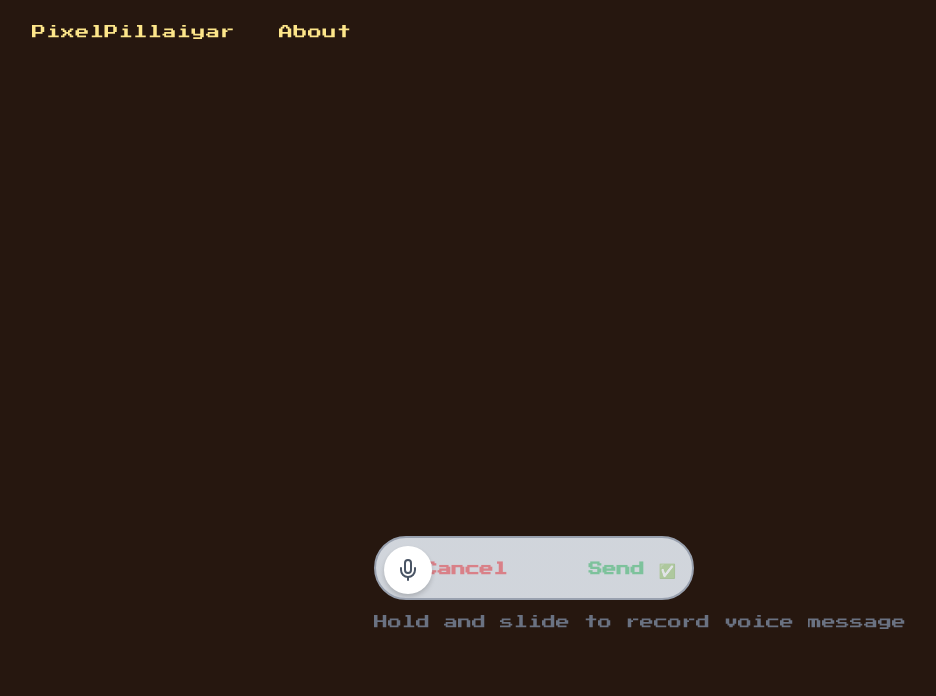
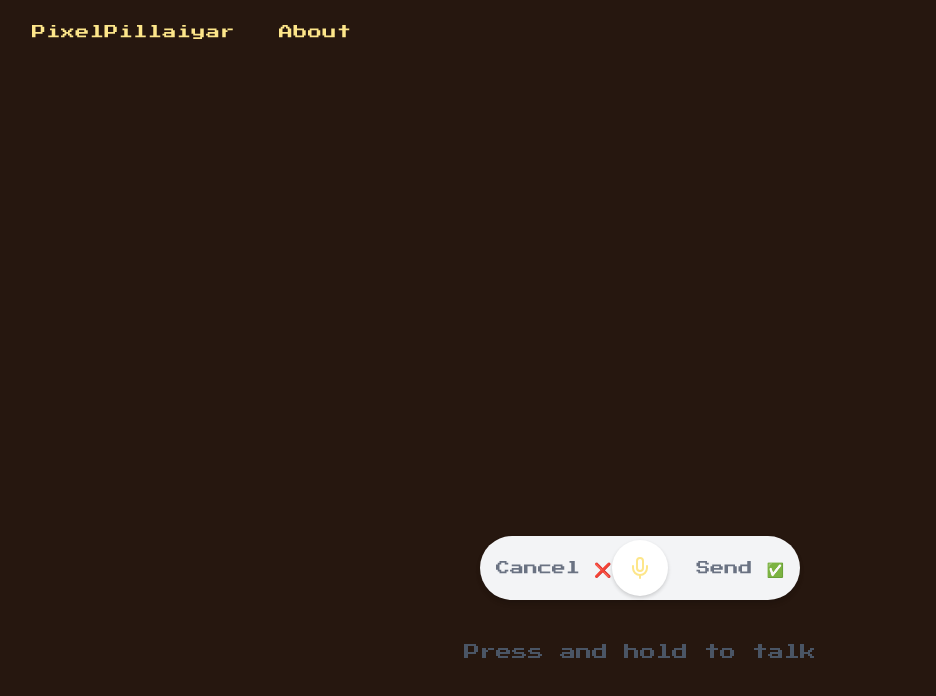
Before and after one commit to zapds/pixel-pillaiyar, a Next.js app: page /talk in a window 1280 px wide. Shown: the top 696 px of the page, without its empty margins (0-936 px from the left). Built offline with nearby package versions, Linux system fonts and the light colour scheme.

Commit message:
update ui

```diff
--- a/src/app/talk/page.tsx
+++ b/src/app/talk/page.tsx
@@ -1,13 +1,296 @@
+// // app/talk/page.tsx
+
+// "use client";
+
+// import Navbar from "@/components/Navbar";
+// import { Button } from "@/components/ui/8bit/button";
+// import { Mic, StopCircle, Play } from "lucide-react";
+// import Image from "next/image";
+// import { useState, useRef } from "react";
+// import AudioWaveform from "@/components/AudioWaveform"; // Import the waveform component
+
+// export default function Talk() {
+//     const [isRecording, setIsRecording] = useState(false);
+//     const [isLoading, setIsLoading] = useState(false);
+//     const [transcription, setTranscription] = useState("");
+//     const [mediaStream, setMediaStream] = useState<MediaStream | null>(null);
+//     const [audioUrl, setAudioUrl] = useState<string | null>(null);
+//     const [dragOffset, setDragOffset] = useState(0);
+//     const [isDragging, setIsDragging] = useState(false);
+
+//     const mediaRecorderRef = useRef<MediaRecorder | null>(null);
+//     const audioChunksRef = useRef<Blob[]>([]);
+//     const sliderRef = useRef<HTMLDivElement>(null);
+//     const startPositionRef = useRef({ x: 0, y: 0 });
+//     const actionRef = useRef<'send' | 'cancel'>('cancel');
+
+//     const SWIPE_THRESHOLD = 80; // pixels
+//     const MAX_DRAG = 120; // maximum drag distance
+
+//     const handleStartRecording = async () => {
+//         setTranscription("");
+//         setAudioUrl(null);
+//         try {
+//             const stream = await navigator.mediaDevices.getUserMedia({ audio: true });
+//             setMediaStream(stream);
+//             setIsRecording(true);
+
+//             const mediaRecorder = new MediaRecorder(stream, { mimeType: 'audio/webm' });
+//             mediaRecorderRef.current = mediaRecorder;
+
+//             mediaRecorder.ondataavailable = (event) => {
+//                 if (event.data.size > 0) {
+//                     audioChunksRef.current.push(event.data);
+//                 }
+//             };
+
+//             mediaRecorder.onstop = () => {
+//                 if (actionRef.current === 'send') {
+//                     handleSendAudio();
+//                 } else {
+//                     handleCancelAudio();
+//                 }
+//             };
+
+//             mediaRecorder.start();
+//         } catch (error) {
+//             console.error("Error accessing microphone:", error);
+//         }
+//     };
+
+//     const handleCancelAudio = () => {
+//         audioChunksRef.current = [];
+//         setIsRecording(false);
+//         setMediaStream(null);
+//         setDragOffset(0);
+//         setIsDragging(false);
+//         mediaStream?.getTracks().forEach(track => track.stop());
+//     };
+
+//     const handleSendAudio = async () => {
+//         setIsLoading(true);
+//         setDragOffset(0);
+//         setIsDragging(false);
+
+//         const audioBlob = new Blob(audioChunksRef.current, { type: 'audio/webm' });
+//         const url = URL.createObjectURL(audioBlob);
+//         setAudioUrl(url);
+
+//         audioChunksRef.current = [];
+
+//         const formData = new FormData();
+//         formData.append('audio', audioBlob, 'recording.webm');
+
+//         try {
+//             const response = await fetch('/api/transcribe', {
+//                 method: 'POST',
+//                 body: formData,
+//             });
+
+//             if (!response.ok) {
+//                 throw new Error('Network response was not ok');
+//             }
+
+//             const result = await response.json();
+//             setTranscription(result.text);
+//         } catch (error) {
+//             console.error("Error sending audio:", error);
+//             setTranscription("Error: Could not transcribe audio.");
+//         } finally {
+//             setIsLoading(false);
+//             setIsRecording(false);
+//             setMediaStream(null);
+//             mediaStream?.getTracks().forEach(track => track.stop());
+//         }
+//     };
+
+//     const handleDragStart = (clientX: number, clientY: number) => {
+//         if (isLoading) return;
+
+//         setIsDragging(true);
+//         startPositionRef.current = { x: clientX, y: clientY };
+//         handleStartRecording();
+//     };
+
+//     const handleDragMove = (clientX: number) => {
+//         if (!isDragging || !isRecording) return;
+
+//         const deltaX = clientX - startPositionRef.current.x;
+//         const clampedOffset = Math.max(-MAX_DRAG, Math.min(MAX_DRAG, deltaX));
+//         setDragOffset(clampedOffset);
+//     };
+
+//     const handleDragEnd = () => {
+//         if (!isDragging || !isRecording) return;
+
+//         const action = dragOffset > SWIPE_THRESHOLD ? 'send' : 'cancel';
+//         actionRef.current = action;
+
+//         if (mediaRecorderRef.current) {
+//             mediaRecorderRef.current.stop();
+//         }
+//     };
+
+//     // Mouse events
+//     const handleMouseDown = (e: React.MouseEvent) => {
+//         e.preventDefault();
+//         handleDragStart(e.clientX, e.clientY);
+//     };
+
+//     const handleMouseMove = (e: React.MouseEvent) => {
+//         handleDragMove(e.clientX);
+//     };
+
+//     const handleMouseUp = () => {
+//         handleDragEnd();
+//     };
+
+//     // Touch events
+//     const handleTouchStart = (e: React.TouchEvent) => {
+//         e.preventDefault();
+//         const touch = e.touches[0];
+//         handleDragStart(touch.clientX, touch.clientY);
+//     };
+
+//     const handleTouchMove = (e: React.TouchEvent) => {
+//         e.preventDefault();
+//         const touch = e.touches[0];
+//         handleDragMove(touch.clientX);
+//     };
+
+//     const handleTouchEnd = (e: React.TouchEvent) => {
+//         e.preventDefault();
+//         handleDragEnd();
+//     };
+
+//     const getSliderStyle = () => {
+//         const progress = Math.abs(dragOffset) / MAX_DRAG;
+//         const isSendDirection = dragOffset > 0;
+
+//         if (dragOffset === 0) {
+//             return "bg-gradient-to-r from-gray-300 to-gray-300";
+//         }
+
+//         if (isSendDirection) {
+//             return `bg-gradient-to-r from-gray-300 via-green-${Math.floor(progress * 400 + 100)} to-green-${Math.floor(progress * 500 + 200)}`;
+//         } else {
+//             return `bg-gradient-to-r from-red-${Math.floor(progress * 500 + 200)} via-red-${Math.floor(progress * 400 + 100)} to-gray-300`;
+//         }
+//     };
+
+//     const getKnobTransform = () => {
+//         return `translateX(${dragOffset}px)`;
+//     };
+
+//     return (
+//         <div className="h-screen overflow-hidden">
+//             <Navbar />
+//             <div className="flex flex-col gap-8 items-center justify-center mt-10">
+//                 <div className="w-[750px] h-[400px] flex items-center justify-center relative">
+//                     {isRecording ? (
+//                         <div className="flex flex-col items-center gap-4">
+//                             <AudioWaveform mediaStream={mediaStream} />
+//                             <p className="text-sm text-gray-600">
+//                                 {dragOffset > SWIPE_THRESHOLD ? "Release to Send ➡️" :
+//                                  dragOffset < -SWIPE_THRESHOLD ? "Release to Cancel ❌" :
+//                                  "Slide right to send, left to cancel"}
+//                             </p>
+//                         </div>
+//                     ) : (
+//                         <></>
+//                     )}
+//                 </div>
+
+//                 {/* Horizontal Slider */}
+//                 <div className="relative">
+//                     <div
+//                         ref={sliderRef}
+//                         className={`
+//                             relative w-80 h-16 rounded-full border-2 border-gray-400
+//                             transition-all duration-200 ease-out overflow-hidden
+//                             ${getSliderStyle()}
+//                             ${isRecording ? 'scale-105' : 'scale-100'}
+//                         `}
+//                         onMouseMove={handleMouseMove}
+//                         onMouseUp={handleMouseUp}
+//                         onMouseLeave={handleMouseUp}
+//                     >
+//                         {/* Cancel side hint */}
+//                         <div className={`
+//                             absolute left-4 top-1/2 transform -translate-y-1/2
+//                             transition-opacity duration-200 pointer-events-none
+//                             ${dragOffset < -20 ? 'opacity-100' : 'opacity-40'}
+//                         `}>
+//                             <span className="text-red-600 font-semibold text-sm">❌ Cancel</span>
+//                         </div>
+
+//                         {/* Send side hint */}
+//                         <div className={`
+//                             absolute right-4 top-1/2 transform -translate-y-1/2
+//                             transition-opacity duration-200 pointer-events-none
+//                             ${dragOffset > 20 ? 'opacity-100' : 'opacity-40'}
+//                         `}>
+//                             <span className="text-green-600 font-semibold text-sm">Send ✅</span>
+//                         </div>
+
+//                         {/* Draggable Knob */}
+//                         <div
+//                             className={`
+//                                 absolute left-2 top-2 w-12 h-12 bg-white rounded-full
+//                                 shadow-lg cursor-pointer select-none
+//                                 transition-transform duration-100 ease-out
+//                                 flex items-center justify-center
+//                                 ${isDragging ? 'scale-110' : 'scale-100'}
+//                                 ${isLoading ? 'cursor-not-allowed opacity-50' : ''}
+//                             `}
+//                             style={{ transform: getKnobTransform() }}
+//                             onMouseDown={handleMouseDown}
+//                             onTouchStart={handleTouchStart}
+//                             onTouchMove={handleTouchMove}
+//                             onTouchEnd={handleTouchEnd}
+//                         >
+//                             {isRecording ? <StopCircle size={24} className="text-red-500" /> : <Mic size={24} className="text-gray-600" />}
+//                         </div>
+//                     </div>
+
+//                     {/* Instructions */}
+//                     {!isRecording && !isLoading && (
+//                         <p className="text-center text-sm text-gray-500 mt-3">
+//                             Hold and slide to record voice message
+//                         </p>
+//                     )}
+//                 </div>
+
+//                 <div className="w-full max-w-2xl p-4 text-center">
+//                     {isLoading && <p>Transcribing your masterpiece... 🎙️</p>}
+
+//                     {!isLoading && (transcription || audioUrl) && (
+//                         <div className="mt-4 p-4 border rounded-lg bg-gray-50 flex flex-col items-center gap-4 shadow-sm">
+//                             {transcription && (
+//                                 <p className="text-lg text-gray-800 leading-relaxed">{transcription}</p>
+//                             )}
+//                             {audioUrl && (
+//                                 <div className="w-full max-w-md">
+//                                     <audio controls src={audioUrl} className="w-full"></audio>
+//                                 </div>
+//                             )}
+//                         </div>
+//                     )}
+//                 </div>
+//             </div>
+//         </div>
+//     );
+// }
+// app/talk/page.tsx
+
 // app/talk/page.tsx
 
 "use client";
 
 import Navbar from "@/components/Navbar";
-import { Button } from "@/components/ui/8bit/button";
-import { Mic, StopCircle, Play } from "lucide-react";
-import Image from "next/image";
 import { useState, useRef } from "react";
-import AudioWaveform from "@/components/AudioWaveform"; // Import the waveform component
+import { Mic } from "lucide-react";
+import AudioWaveform from "@/components/AudioWaveform";
 
 export default function Talk() {
   const [isRecording, setIsRecording] = useState(false);
@@ -16,40 +299,29 @@ export default function Talk() {
   const [mediaStream, setMediaStream] = useState<MediaStream | null>(null);
   const [audioUrl, setAudioUrl] = useState<string | null>(null);
   const [dragOffset, setDragOffset] = useState(0);
-    const [isDragging, setIsDragging] = useState(false);
+  const [helperText, setHelperText] = useState("Press and hold to talk");
 
   const mediaRecorderRef = useRef<MediaRecorder | null>(null);
   const audioChunksRef = useRef<Blob[]>([]);
-    const sliderRef = useRef<HTMLDivElement>(null);
-    const startPositionRef = useRef({ x: 0, y: 0 });
-    const actionRef = useRef<'send' | 'cancel'>('cancel');
+  const startX = useRef<number | null>(null);
 
-    const SWIPE_THRESHOLD = 80; // pixels
-    const MAX_DRAG = 120; // maximum drag distance
-
-    const handleStartRecording = async () => {
+  const handleStartRecording = async (clientX: number) => {
     setTranscription("");
     setAudioUrl(null);
+    startX.current = clientX;
+    setDragOffset(0);
+    setHelperText("Slide right to send, left to cancel");
+
     try {
       const stream = await navigator.mediaDevices.getUserMedia({ audio: true });
       setMediaStream(stream);
       setIsRecording(true);
 
-            const mediaRecorder = new MediaRecorder(stream, { mimeType: 'audio/webm' });
+      const mediaRecorder = new MediaRecorder(stream, { mimeType: "audio/webm" });
       mediaRecorderRef.current = mediaRecorder;
 
       mediaRecorder.ondataavailable = (event) => {
-                if (event.data.size > 0) {
-                    audioChunksRef.current.push(event.data);
-                }
-            };
-
-            mediaRecorder.onstop = () => {
-                if (actionRef.current === 'send') {
-                    handleSendAudio();
-                } else {
-                    handleCancelAudio();
-                }
+        if (event.data.size > 0) audioChunksRef.current.push(event.data);
       };
 
       mediaRecorder.start();
@@ -58,128 +330,72 @@ export default function Talk() {
     }
   };
 
-    const handleCancelAudio = () => {
-        audioChunksRef.current = [];
+  const handleStopRecording = async (action: "send" | "cancel") => {
+    if (mediaRecorderRef.current) {
+      mediaRecorderRef.current.stop();
+    }
+    mediaStream?.getTracks().forEach((track) => track.stop());
     setIsRecording(false);
     setMediaStream(null);
-        setDragOffset(0);
-        setIsDragging(false);
-        mediaStream?.getTracks().forEach(track => track.stop());
-    };
+    setHelperText("Press and hold to talk");
 
-    const handleSendAudio = async () => {
+    if (action === "send") {
       setIsLoading(true);
-        setDragOffset(0);
-        setIsDragging(false);
-
-        const audioBlob = new Blob(audioChunksRef.current, { type: 'audio/webm' });
+      const audioBlob = new Blob(audioChunksRef.current, { type: "audio/webm" });
       const url = URL.createObjectURL(audioBlob);
       setAudioUrl(url);
-
       audioChunksRef.current = [];
 
       const formData = new FormData();
-        formData.append('audio', audioBlob, 'recording.webm');
+      formData.append("audio", audioBlob, "recording.webm");
 
       try {
-            const response = await fetch('/api/transcribe', {
-                method: 'POST',
+        const response = await fetch("/api/transcribe", {
+          method: "POST",
           body: formData,
         });
-
-            if (!response.ok) {
-                throw new Error('Network response was not ok');
-            }
-
+        if (!response.ok) throw new Error("Network response was not ok");
         const result = await response.json();
         setTranscription(result.text);
-        } catch (error) {
-            console.error("Error sending audio:", error);
+      } catch (err) {
+        console.error("Error sending audio:", err);
         setTranscription("Error: Could not transcribe audio.");
       } finally {
         setIsLoading(false);
-            setIsRecording(false);
-            setMediaStream(null);
-            mediaStream?.getTracks().forEach(track => track.stop());
+      }
+    } else {
+      // cancel → discard audio
+      audioChunksRef.current = [];
+      setAudioUrl(null);
     }
   };
 
-    const handleDragStart = (clientX: number, clientY: number) => {
-        if (isLoading) return;
-
-        setIsDragging(true);
-        startPositionRef.current = { x: clientX, y: clientY };
-        handleStartRecording();
+  const handlePointerDown = (e: React.MouseEvent | React.TouchEvent) => {
+    const clientX = "touches" in e ? e.touches[0].clientX : e.clientX;
+    handleStartRecording(clientX);
   };
 
-    const handleDragMove = (clientX: number) => {
-        if (!isDragging || !isRecording) return;
+  const handlePointerMove = (e: React.MouseEvent | React.TouchEvent) => {
+    if (!isRecording || startX.current === null) return;
+    const clientX = "touches" in e ? e.touches[0].clientX : e.clientX;
+    const offset = clientX - startX.current;
+    setDragOffset(offset);
 
-        const deltaX = clientX - startPositionRef.current.x;
-        const clampedOffset = Math.max(-MAX_DRAG, Math.min(MAX_DRAG, deltaX));
-        setDragOffset(clampedOffset);
+    if (offset > 100) setHelperText("Release to send");
+    else if (offset < -100) setHelperText("Release to cancel");
+    else setHelperText("Slide right to send, left to cancel");
   };
 
-    const handleDragEnd = () => {
-        if (!isDragging || !isRecording) return;
-
-        const action = dragOffset > SWIPE_THRESHOLD ? 'send' : 'cancel';
-        actionRef.current = action;
-
-        if (mediaRecorderRef.current) {
-            mediaRecorderRef.current.stop();
+  const handlePointerUp = () => {
+    if (!isRecording) return;
+    const threshold = 100;
+    if (dragOffset > threshold) {
+      handleStopRecording("send");
+    } else {
+      handleStopRecording("cancel");
     }
-    };
-
-    // Mouse events
-    const handleMouseDown = (e: React.MouseEvent) => {
-        e.preventDefault();
-        handleDragStart(e.clientX, e.clientY);
-    };
-
-    const handleMouseMove = (e: React.MouseEvent) => {
-        handleDragMove(e.clientX);
-    };
-
-    const handleMouseUp = () => {
-        handleDragEnd();
-    };
-
-    // Touch events
-    const handleTouchStart = (e: React.TouchEvent) => {
-        e.preventDefault();
-        const touch = e.touches[0];
-        handleDragStart(touch.clientX, touch.clientY);
-    };
-
-    const handleTouchMove = (e: React.TouchEvent) => {
-        e.preventDefault();
-        const touch = e.touches[0];
-        handleDragMove(touch.clientX);
-    };
-
-    const handleTouchEnd = (e: React.TouchEvent) => {
-        e.preventDefault();
-        handleDragEnd();
-    };
-
-    const getSliderStyle = () => {
-        const progress = Math.abs(dragOffset) / MAX_DRAG;
-        const isSendDirection = dragOffset > 0;
-
-        if (dragOffset === 0) {
-            return "bg-gradient-to-r from-gray-300 to-gray-300";
-        }
-
-        if (isSendDirection) {
-            return `bg-gradient-to-r from-gray-300 via-green-${Math.floor(progress * 400 + 100)} to-green-${Math.floor(progress * 500 + 200)}`;
-        } else {
-            return `bg-gradient-to-r from-red-${Math.floor(progress * 500 + 200)} via-red-${Math.floor(progress * 400 + 100)} to-gray-300`;
-        }
-    };
-
-    const getKnobTransform = () => {
-        return `translateX(${dragOffset}px)`;
+    setDragOffset(0);
+    startX.current = null;
   };
 
   return (
@@ -188,82 +404,44 @@ export default function Talk() {
       <div className="flex flex-col gap-8 items-center justify-center mt-10">
         <div className="w-[750px] h-[400px] flex items-center justify-center relative">
           {isRecording ? (
-                        <div className="flex flex-col items-center gap-4">
             <AudioWaveform mediaStream={mediaStream} />
-                            <p className="text-sm text-gray-600">
-                                {dragOffset > SWIPE_THRESHOLD ? "Release to Send ➡️" :
-                                 dragOffset < -SWIPE_THRESHOLD ? "Release to Cancel ❌" :
-                                 "Slide right to send, left to cancel"}
-                            </p>
-                        </div>
           ) : (
             <></>
           )}
         </div>
 
-                {/* Horizontal Slider */}
-                <div className="relative">
+        {/* Slider-style button */}
         <div
-                        ref={sliderRef}
-                        className={`
-                            relative w-80 h-16 rounded-full border-2 border-gray-400
-                            transition-all duration-200 ease-out overflow-hidden
-                            ${getSliderStyle()}
-                            ${isRecording ? 'scale-105' : 'scale-100'}
-                        `}
-                        onMouseMove={handleMouseMove}
-                        onMouseUp={handleMouseUp}
-                        onMouseLeave={handleMouseUp}
+          className={`relative w-80 h-16 rounded-full flex items-center justify-center shadow-lg select-none transition-colors duration-200
+          ${isRecording && dragOffset > 50 ? "bg-green-300" : ""}
+          ${isRecording && dragOffset < -50 ? "bg-red-300" : "bg-gray-100"}`}
+
+          onMouseDown={handlePointerDown}
+          onMouseMove={handlePointerMove}
+          onMouseUp={handlePointerUp}
+          onMouseLeave={handlePointerUp}
+          onTouchStart={handlePointerDown}
+          onTouchMove={handlePointerMove}
+          onTouchEnd={handlePointerUp}
         >
-                        {/* Cancel side hint */}
-                        <div className={`
-                            absolute left-4 top-1/2 transform -translate-y-1/2
-                            transition-opacity duration-200 pointer-events-none
-                            ${dragOffset < -20 ? 'opacity-100' : 'opacity-40'}
-                        `}>
-                            <span className="text-red-600 font-semibold text-sm">❌ Cancel</span>
-                        </div>
+          <span className="absolute left-4 text-sm text-gray-500">Cancel ❌</span>
+          <span className="absolute right-4 text-sm text-gray-500">Send ✅</span>
 
-                        {/* Send side hint */}
-                        <div className={`
-                            absolute right-4 top-1/2 transform -translate-y-1/2
-                            transition-opacity duration-200 pointer-events-none
-                            ${dragOffset > 20 ? 'opacity-100' : 'opacity-40'}
-                        `}>
-                            <span className="text-green-600 font-semibold text-sm">Send ✅</span>
-                        </div>
-
-                        {/* Draggable Knob */}
+          {/* Knob */}
           <div
-                            className={`
-                                absolute left-2 top-2 w-12 h-12 bg-white rounded-full
-                                shadow-lg cursor-pointer select-none
-                                transition-transform duration-100 ease-out
-                                flex items-center justify-center
-                                ${isDragging ? 'scale-110' : 'scale-100'}
-                                ${isLoading ? 'cursor-not-allowed opacity-50' : ''}
-                            `}
-                            style={{ transform: getKnobTransform() }}
-                            onMouseDown={handleMouseDown}
-                            onTouchStart={handleTouchStart}
-                            onTouchMove={handleTouchMove}
-                            onTouchEnd={handleTouchEnd}
+            className="absolute w-14 h-14 bg-white rounded-full shadow-md flex items-center justify-center transition-transform duration-300 ease-out"
+            style={{ transform: `translateX(${isRecording ? dragOffset : 0}px)` }}
           >
-                            {isRecording ? <StopCircle size={24} className="text-red-500" /> : <Mic size={24} className="text-gray-600" />}
+            <Mic size={24} />
           </div>
         </div>
 
-                    {/* Instructions */}
-                    {!isRecording && !isLoading && (
-                        <p className="text-center text-sm text-gray-500 mt-3">
-                            Hold and slide to record voice message
-                        </p>
-                    )}
-                </div>
+        {/* Helper text */}
+        <p className="text-gray-600 mt-2">{helperText}</p>
 
+        {/* Result area */}
         <div className="w-full max-w-2xl p-4 text-center">
           {isLoading && <p>Transcribing your masterpiece... 🎙️</p>}
-
           {!isLoading && (transcription || audioUrl) && (
             <div className="mt-4 p-4 border rounded-lg bg-gray-50 flex flex-col items-center gap-4 shadow-sm">
               {transcription && (
```
Lines whose indentation alone changed are shown as unchanged.
